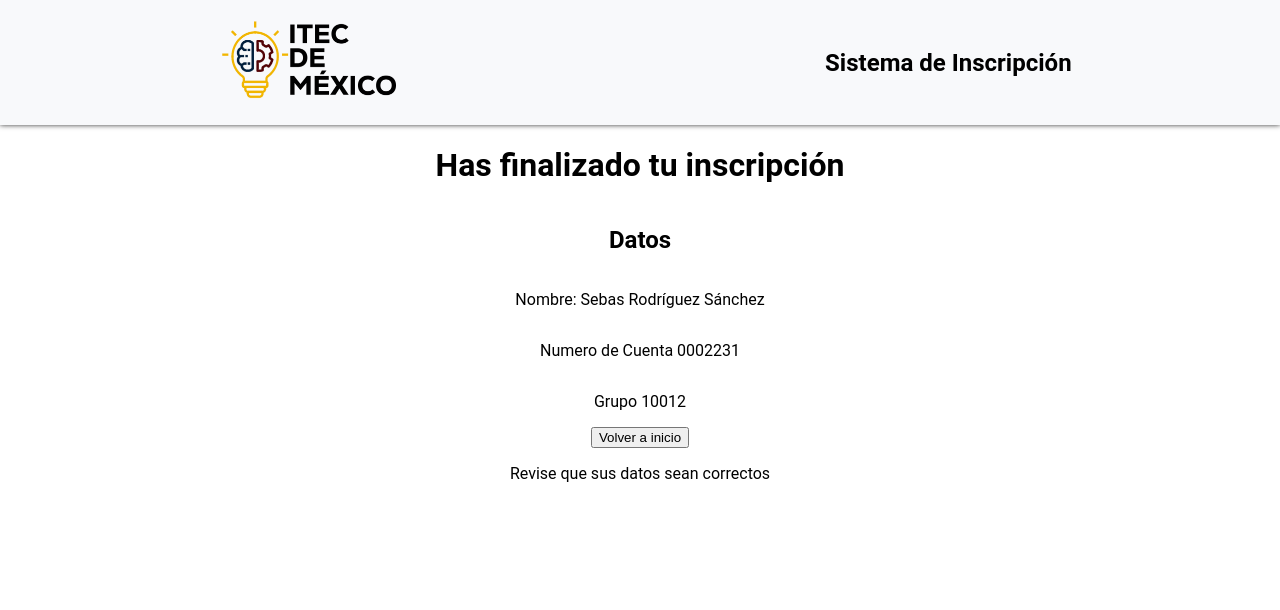
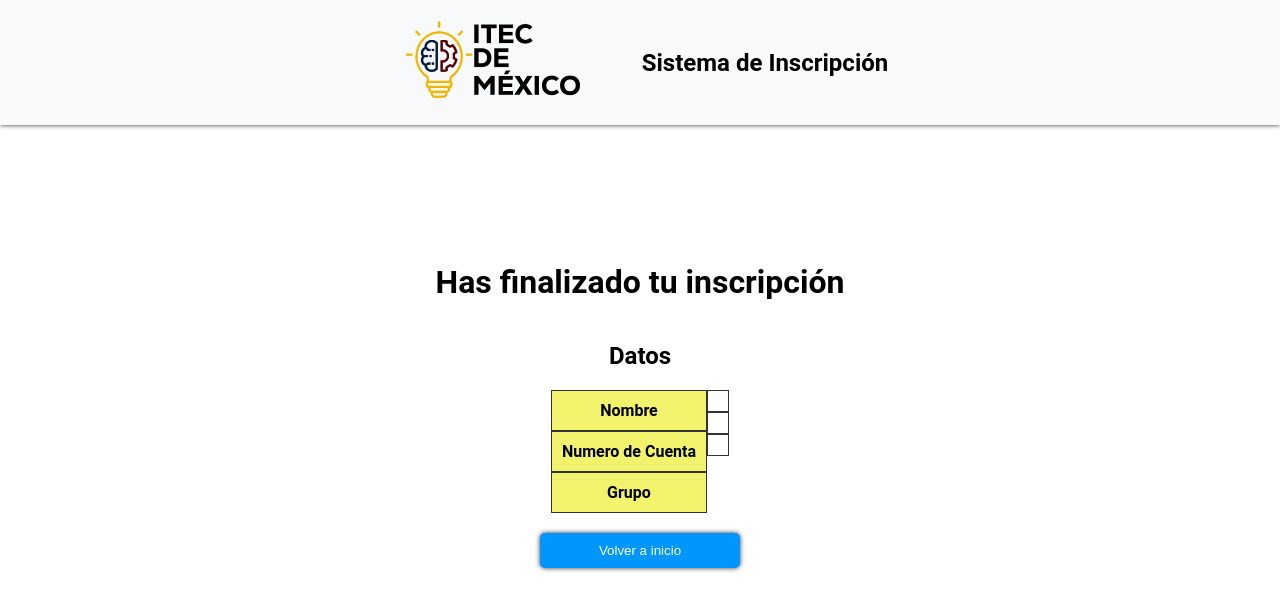
Before and after one commit to CSamu7/sistema-de-inscripcion, a website: page frontend/pages/finalizacion.html in a window 1280 px wide. Drawn offline with Linux system fonts and the light colour scheme; no server answers.

Commit message:
add page finalizacion

```diff
--- /dev/null
+++ b/frontend/css/finalizacion.css
@@ -0,0 +1,70 @@
+*, *::after, *::before{
+  box-sizing: border-box;
+}
+
+body {
+  margin: 0;
+}
+
+.root {
+  font-family: 'Roboto';
+  min-height: 100vh;
+}
+
+.header {
+  display: flex;
+  align-items: center;
+  justify-content: center;
+  gap: 50px;
+
+  background-color: #f8f9fb;
+
+  width: 100%;
+  height: 125px;
+  box-shadow: 0px 0px 5px #333;
+}
+
+.logo {
+  width: 200px;
+}
+
+.main {
+  height: 70vh;
+  display: flex;
+  align-items: center;
+  justify-content: center;
+  flex-direction: column;
+}
+
+
+.table{
+  display: flex;
+
+  border-collapse: collapse;
+}
+
+.table__cell{
+  border: 1px solid #333;
+  padding: 10px;
+}
+
+.table__header, .table__tbody{
+  display: flex;
+  flex-direction: column;
+}
+
+.table__header > .table__cell {
+  background-color: #f1f36d;
+}
+
+.btn__return {
+  margin-top: 20px;
+  width: 200px;
+  padding: 10px;
+  background-color: #0096fb;
+  border: 0;
+  box-shadow: 0px 0px 5px #333;
+  border-radius: 5px;
+  color: white;
+  cursor: pointer;
+}
--- a/frontend/pages/finalizacion.html
+++ b/frontend/pages/finalizacion.html
@@ -4,9 +4,14 @@
     <meta charset="UTF-8" />
     <meta http-equiv="X-UA-Compatible" content="IE=edge" />
     <meta name="viewport" content="width=device-width, initial-scale=1.0" />
+    <link rel="stylesheet" href="../css/finalizacion.css">
     <title>ITEC de México | Inscripción</title>
-    <link rel="shortcut icon" href="../assets/img/logo.png" type="image/x-icon">
-    <link rel="stylesheet" href="/frontend/css/inscripcion.css" />
+    <link
+      rel="shortcut icon"
+      href="../assets/img/logo.png"
+      type="image/x-icon"
+    />
+
   </head>
   <body>
     <div class="root">
@@ -24,22 +29,34 @@
 
         <h2>Datos</h2>
 
-     <p>Nombre: <span id="nombre-alumno"> Sebas Rodríguez Sánchez</span></p>
-      <p>Numero de Cuenta <span id="no-cuenta">0002231</span></p>
-      <p>Grupo <span id="grupo"></span>10012</p>
-      <button type="button" id="btn-fin">Volver a inicio</button>
-      <p id="notificacion">Revise que sus datos sean correctos</p>
+        <table class="table">
+          <thead>
+            <tr class="table__header">
+              <th class="table__cell">Nombre</th>
+              <th class="table__cell">Numero de Cuenta</th>
+              <th class="table__cell">Grupo</th>
+            </tr>
+          </thead>
+          <tbody>
+            <tr  class="table__tbody">
+              <th id="nombre-alumno" class="table__cell"></th>
+              <th id="no-cuenta" class="table__cell"></th>
+              <th id="grupo" class="table__cell"></th>
+            </tr>
+          </tbody>
+        </table>
+
+        <button type="button" id="btn-fin" class="btn__return">Volver a inicio</button>
 
       </main>
     </div>
-  <dialog  id="modal">
+    <dialog id="modal">
       <h2>Ups!, hay un error de inicio de sesión</h2>
-      <p>Error(Aqui van  detalles del error)</p>
+      <p>Error(Aqui van detalles del error)</p>
       <p>Por favor, inicia sesión para realizar tu proceso de inscipción</p>
       <button id="btn-modal">Volver a inicio</button>
     </dialog>
 
-  <script type="text/javascript" src="/frontend/scripts/final-logica.js"></script>
-
+    <script type="module" src="/frontend/scripts/final-logica.js"></script>
   </body>
 </html>
```
Lines whose indentation alone changed are shown as unchanged.
